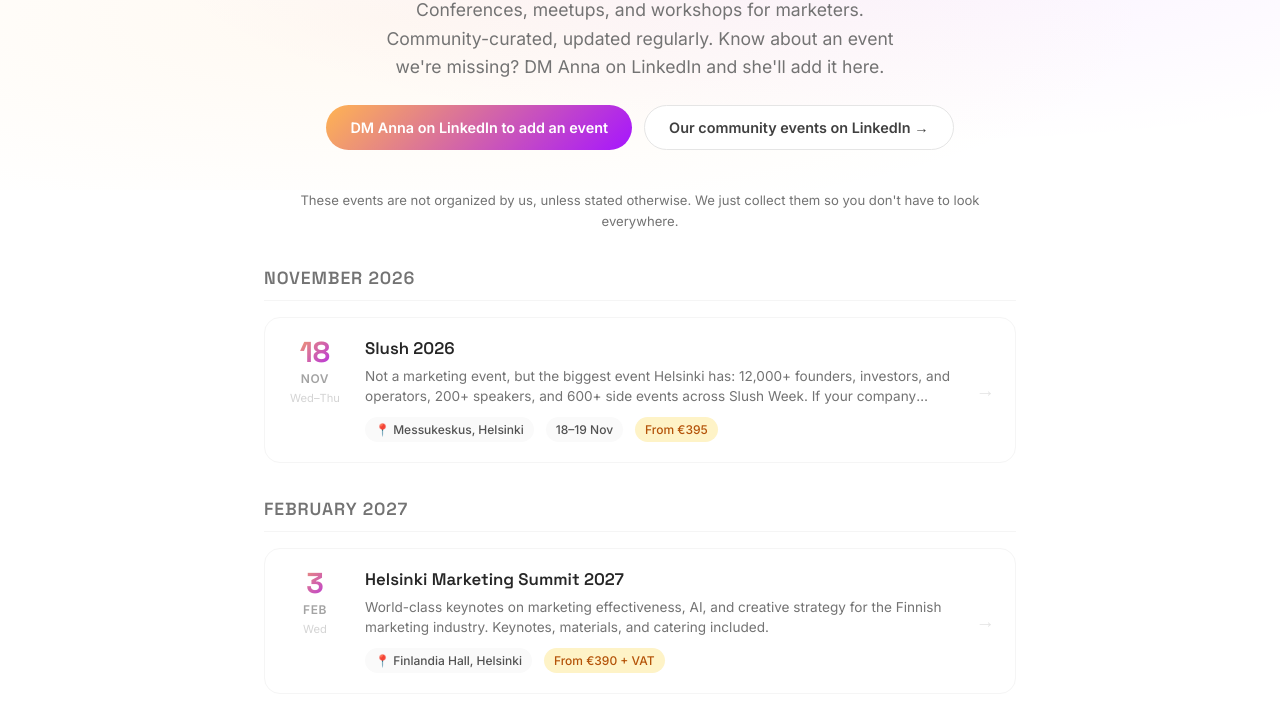
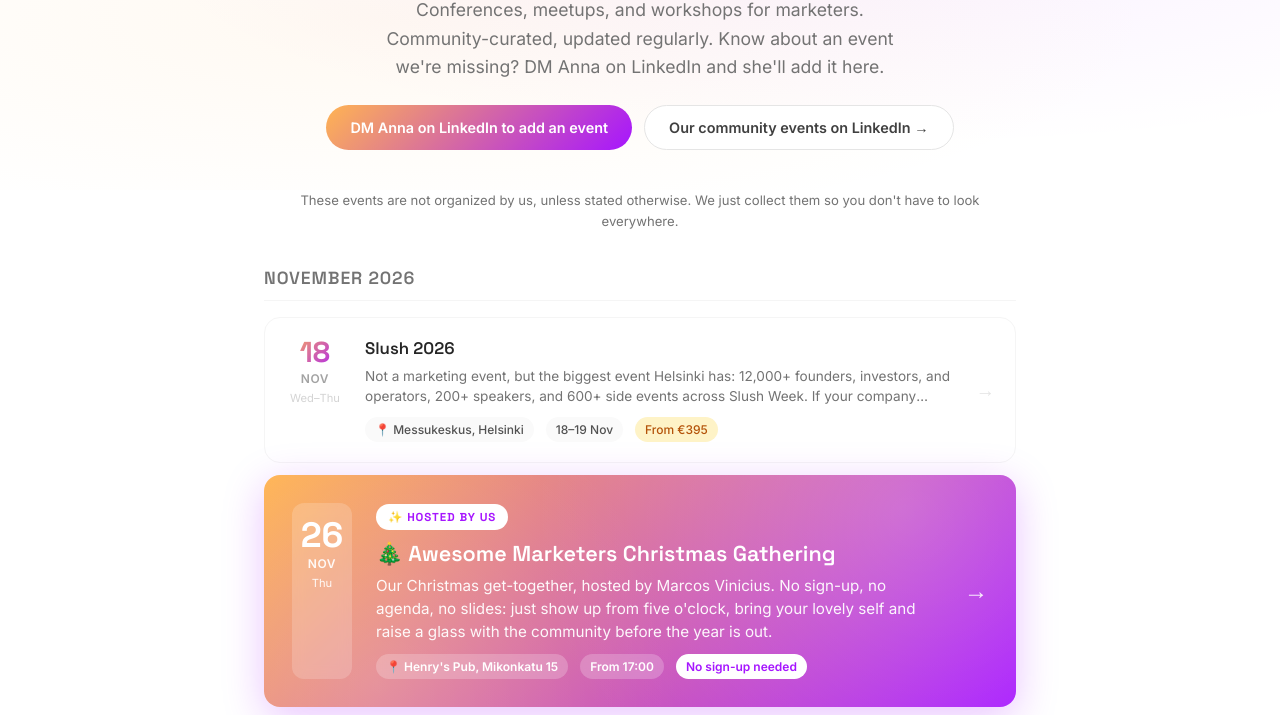
Before and after one commit to donotwanttohaveaname/awesomemarketers, a plain HTML site: page events/index.html in a window 1280 px wide. Shown: the part 237-952 px from the top of the page. Drawn offline with Linux system fonts and the light colour scheme.

Commit message:
Events: Christmas gathering on 26 November at Henry's Pub
Hosted by Marcos Vinicius, from 17:00, no sign-up. The card links to
the pub on the map since there is nothing to register for.

Co-Authored-By: Claude Fable 5.1 <noreply@anthropic.com>

```diff
--- a/events/index.html
+++ b/events/index.html
@@ -1354,6 +1354,25 @@
       <div class="event-card__arrow">→</div>
     </a>
 
+    <a href="https://maps.google.com/?q=Henry%27s+Pub,+Mikonkatu+15,+00100+Helsinki" target="_blank" class="event-card event-card--ours" data-month="nov" data-date="2026-11-26">
+      <div class="event-card__date">
+        <div class="event-card__day">26</div>
+        <div class="event-card__month">Nov</div>
+        <div class="event-card__weekday">Thu</div>
+      </div>
+      <div class="event-card__info">
+        <div class="event-card__ours-badge">✨ Hosted by us</div>
+        <div class="event-card__title">🎄 Awesome Marketers Christmas Gathering</div>
+        <p class="event-card__desc">Our Christmas get-together, hosted by Marcos Vinicius. No sign-up, no agenda, no slides: just show up from five o'clock, bring your lovely self and raise a glass with the community before the year is out.</p>
+        <div class="event-card__meta">
+          <span class="event-card__tag">📍 Henry's Pub, Mikonkatu 15</span>
+          <span class="event-card__tag">From 17:00</span>
+          <span class="event-card__tag event-card__tag--free">No sign-up needed</span>
+        </div>
+      </div>
+      <div class="event-card__arrow">→</div>
+    </a>
+
     <div class="events-month-label" data-group="feb27">February 2027</div>
 
     <a href="https://helsinkimarketingsummit.com" target="_blank" class="event-card" data-month="feb27" data-date="2027-02-03">
```
